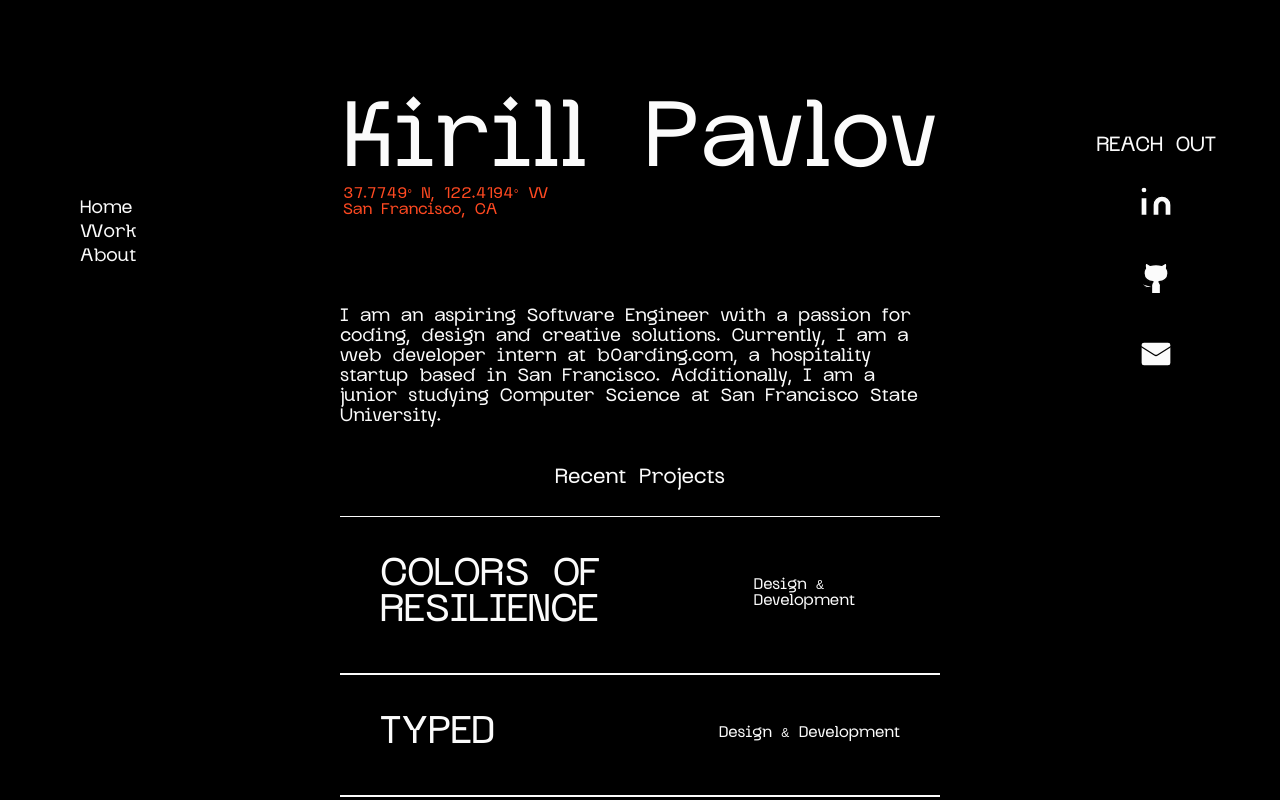
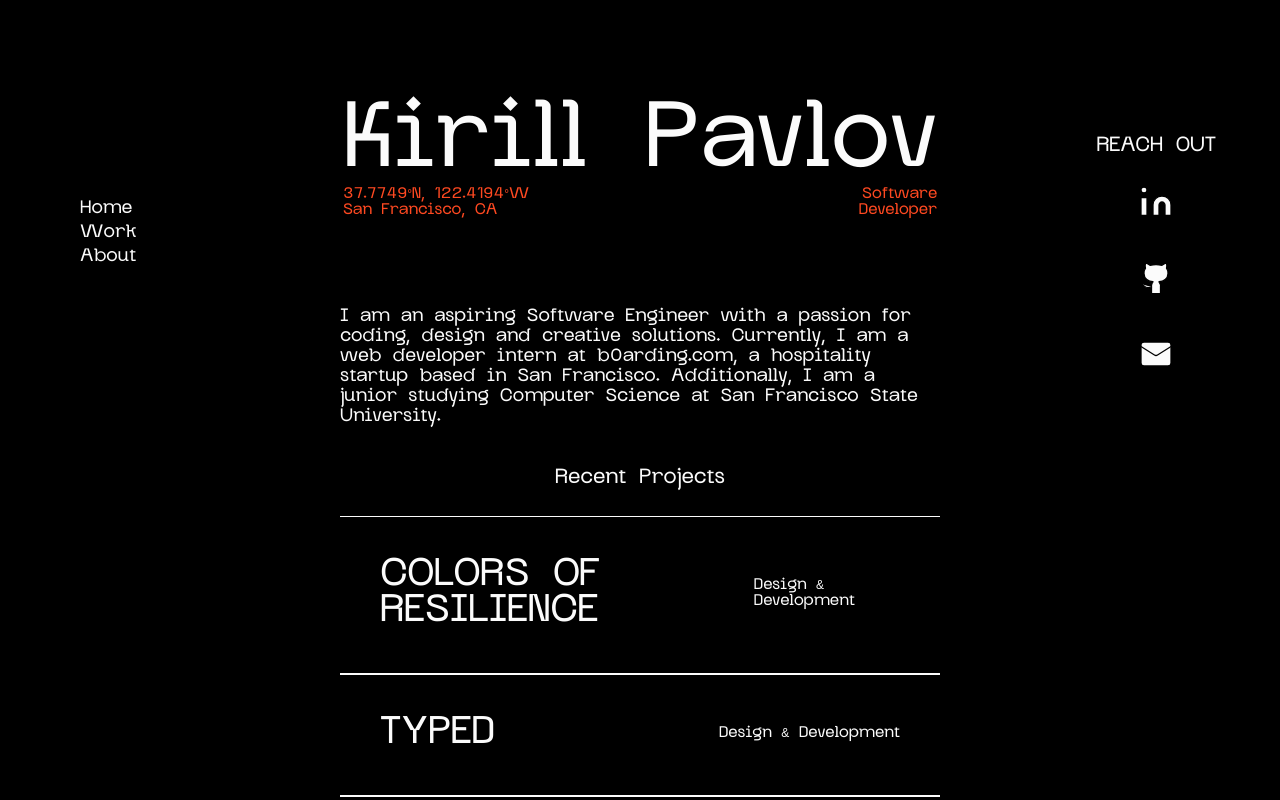
Before and after one commit to kirillpav/minimal-portfolio, a Next.js app: page / in a window 1280 px wide. Shown: the top 800 px of the page. Built offline with nearby package versions, Linux system fonts and the light colour scheme.

Commit message:
Added job title

```diff
--- a/src/app/components/title.tsx
+++ b/src/app/components/title.tsx
@@ -7,9 +7,15 @@ export default function Title() {
 			>
 				<h1 className="text-primary-color text-7xl">Kirill Pavlov</h1>
 
-				<div className="flex flex-col items-start text-left w-full">
-					<p className="text-xs text-custom-accent">37.7749° N, 122.4194° W</p>
-					<p className="text-xs text-custom-accent">San Francisco, CA</p>
+				<div className="flex flex-row justify-between w-full">
+					<div className="flex flex-col items-start text-left">
+						<p className="text-xs text-custom-accent">37.7749°N, 122.4194°W</p>
+						<p className="text-xs text-custom-accent">San Francisco, CA</p>
+					</div>
+					<div className="flex flex-col items-end text-right">
+						<p className="text-xs text-custom-accent">Software</p>
+						<p className="text-xs text-custom-accent">Developer</p>
+					</div>
 				</div>
 			</div>
 		</div>
```
